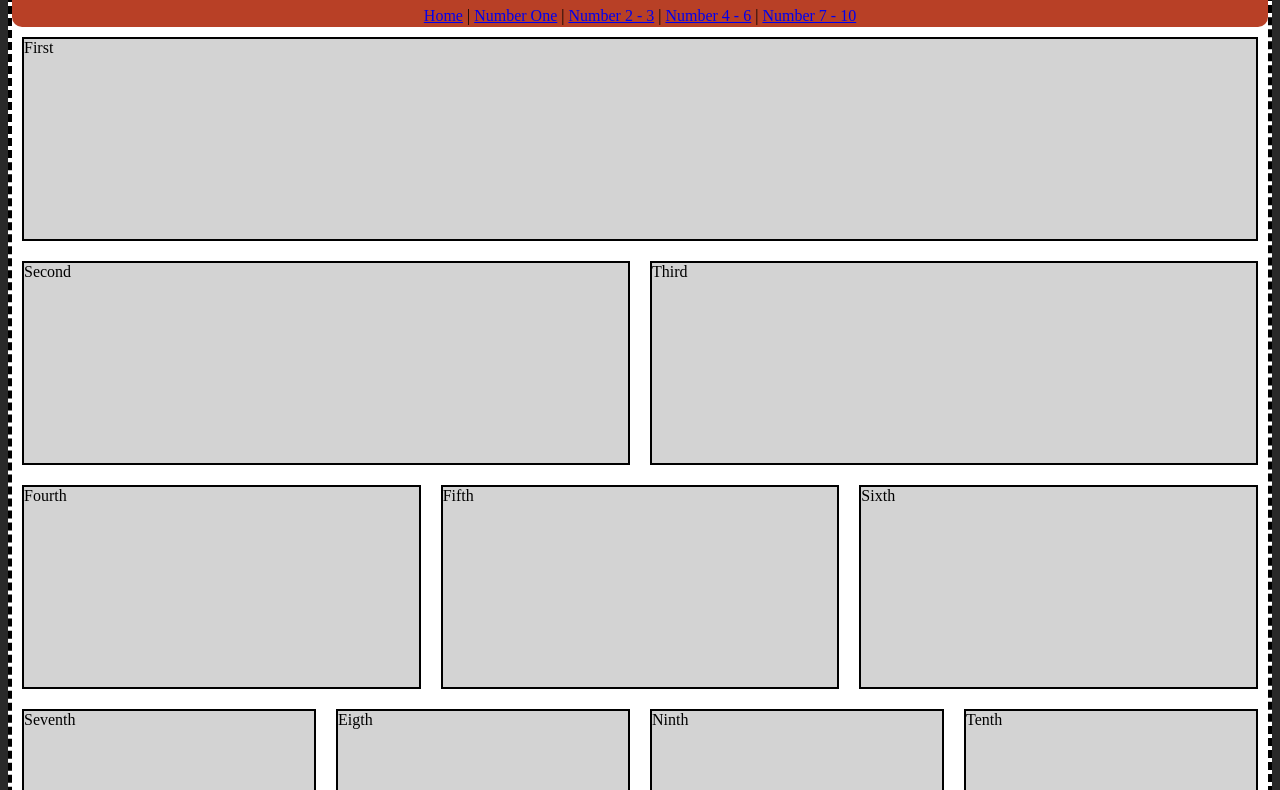
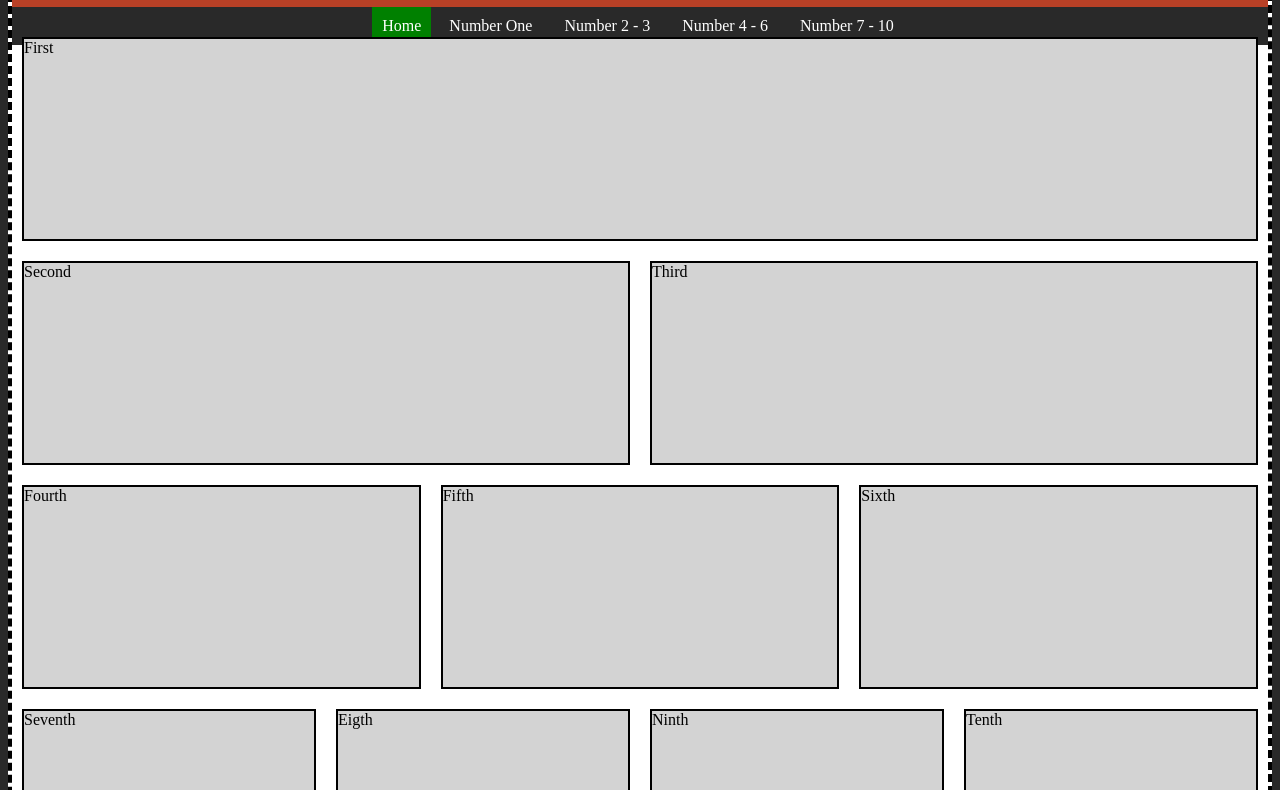
Before and after one commit to sslampa/flexbox, a plain HTML site: page index.html in a window 1280 px wide. Shown: the part 85-875 px from the top of the page. Drawn offline with Linux system fonts and the light colour scheme.

Commit message:
Added nav bar

```diff
--- a/index.html
+++ b/index.html
@@ -7,13 +7,13 @@
     <div id="container">
       <header id="header">
         <h1>Top Ten Restaurants (And Why It's Applebees)</h1>
-        <p>
-          <a href="#">Home</a> |
-          <a href="#b1">Number One</a> |
-          <a href="#b2">Number 2 - 3</a> |
-          <a href="#b4">Number 4 - 6</a> |
-          <a href="#b7">Number 7 - 10</a>
-        </p>
+        <ul>
+          <li><a href="#">Home</a></li>
+          <li><a href="#b1">Number One</a></li>
+          <li><a href="#b2">Number 2 - 3</a></li>
+          <li><a href="#b4">Number 4 - 6</a></li>
+          <li><a href="#b7">Number 7 - 10</a></li>
+        </ul>
       </header>
       <div class="box" id="b1">First</div>
       <div class="box" id="b2">Second</div>
--- a/style.css
+++ b/style.css
@@ -58,3 +58,35 @@ body {
     flex: 1 53%;
   }
 }
+
+#header ul li {
+  display: inline-block;
+  text-decoration: none;
+}
+
+ul {
+  background-color: #292929;
+  padding: 10px;
+}
+
+#header > ul > li > a {
+  text-decoration: none;
+  color: white;
+  text-align: center;
+  padding: 14px;
+  background-color:
+}
+
+#header > ul > li > a:hover {
+  background-color: black;
+  padding: 10px;
+}
+
+#header > ul > li > a[href="#"] {
+  background-color: green;
+  padding: 10px;
+}
+
+#footer {
+  text-decoration: none;
+}
```
